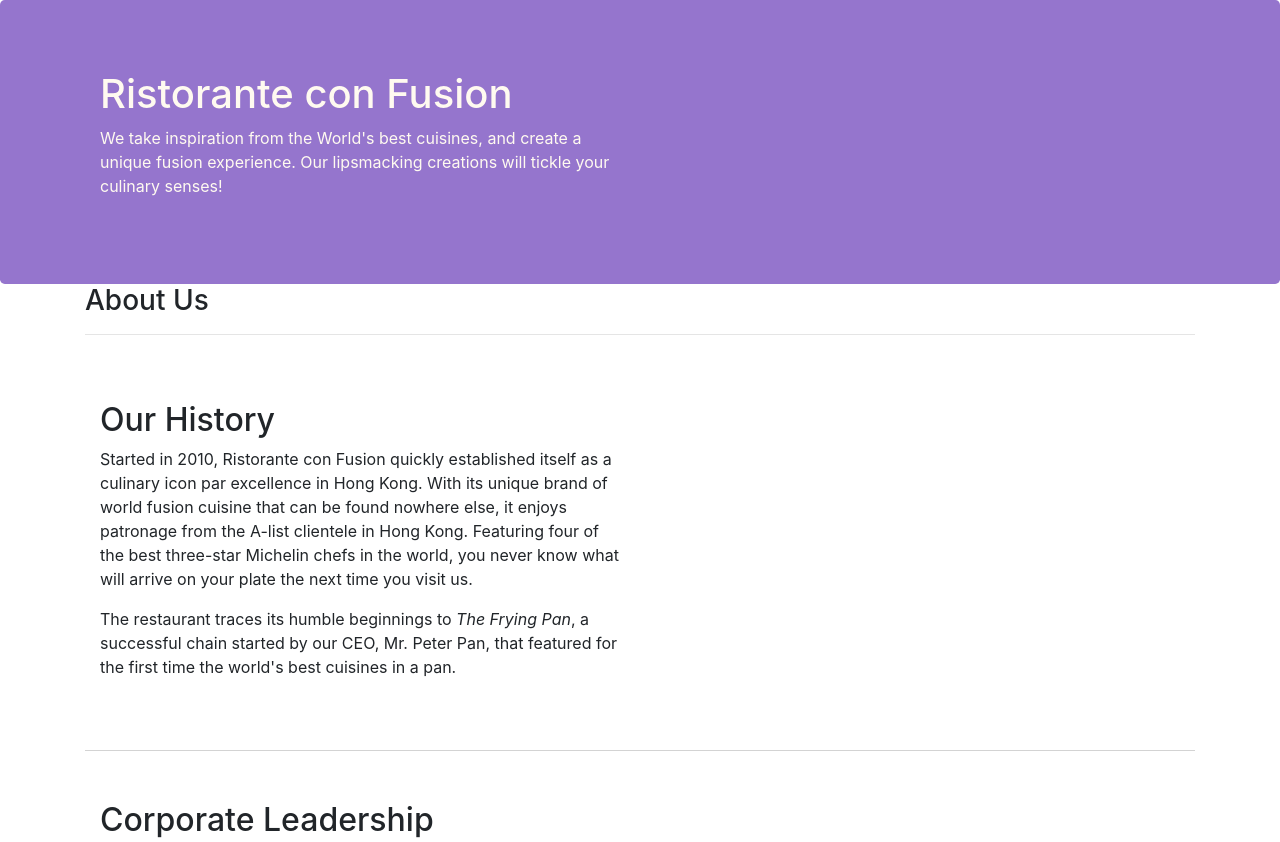
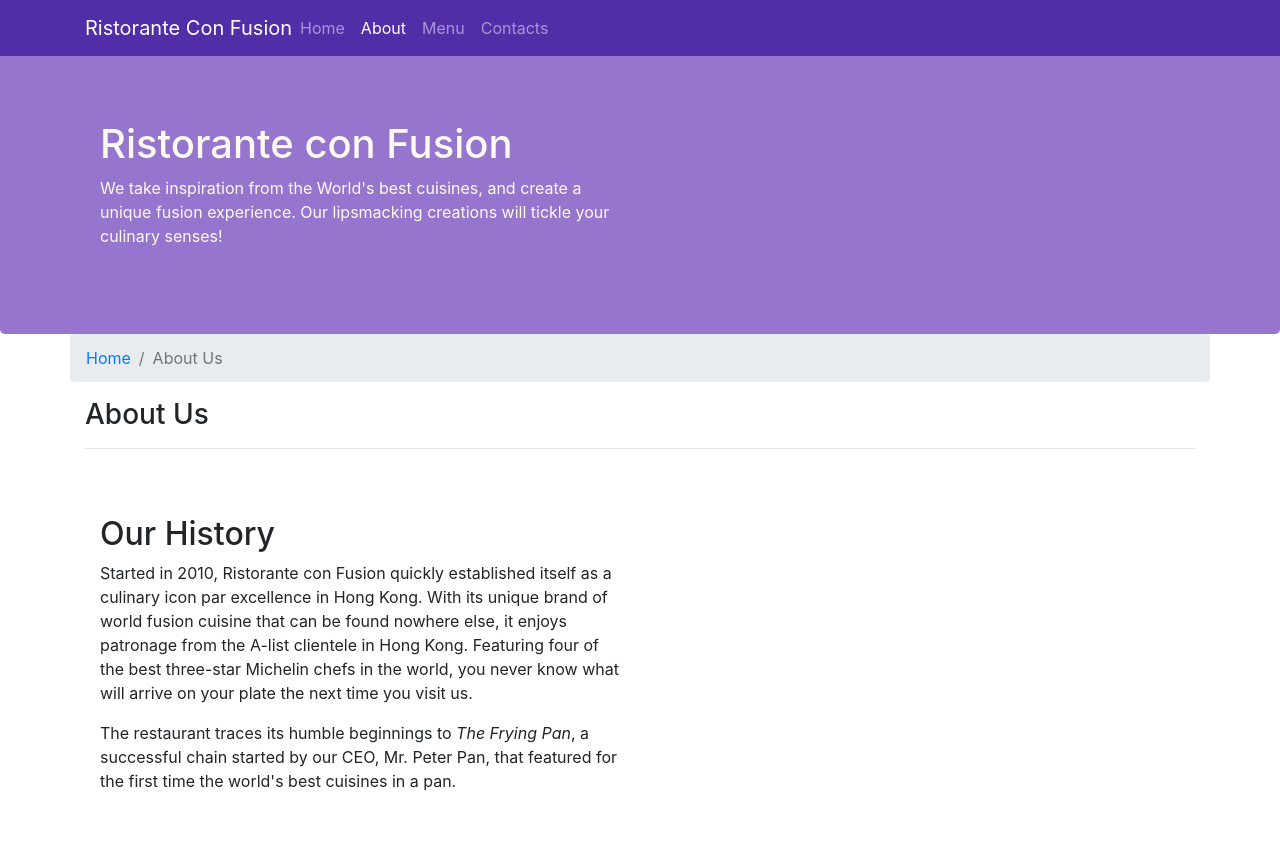
Before and after one commit to VygantasMiskinis/bootstrap, a website: page aboutus.html in a window 1280 px wide. Shown: the top 842 px of the page. Drawn offline with nearby package versions, Linux system fonts and the light colour scheme.

Commit message:
Added Navbar

```diff
--- a/aboutus.html
+++ b/aboutus.html
@@ -13,7 +13,22 @@
 </head>
 
 <body>
-
+    <nav class="navbar navbar-dark navbar-expand-sm fixed-top">
+        <div class="container">
+            <button class="navbar-toggler" type="button" data-toggle="collapse" data-target="#Navbar">
+                <span class="navbar-toggler-icon"></span>
+            </button>
+            <a class="navbar-brand mr-auto" href="./index.html">Ristorante Con Fusion</a>
+            <div class="collapse navbar-collapse" id="Navbar">
+            <ul class="navbar-nav mr-auto">
+                <li class="nav-item "><a class="nav-link" href="./index.html">Home</a></li>
+                <li class="nav-item active"><a class="nav-link" href="#">About</a></li>
+                <li class="nav-item"><a class="nav-link" href="#">Menu</a></li>
+                <li class="nav-item"><a class="nav-link" href="#">Contacts</a></li>
+            </ul>
+           </div>
+        </div>
+    </nav>
     <header class="jumbotron">
         <div class="container">
             <div class="row row-header">
@@ -29,6 +44,10 @@
 
     <div class="container">
         <div class="row">
+            <ol class="col-12 breadcrumb">
+                <li class="breadcrumb-item"><a href="./index.html">Home</a></li>
+                <li class="breadcrumb-item active">About Us</li>
+            </ol>
             <div class="col-12">
                <h3>About Us</h3>
                <hr>
@@ -68,7 +87,7 @@
                 <div class="col-4 offset-1 col-sm-2">
                     <h5>Links</h5>
                     <ul class="list-unstyled">
-                        <li><a href="#">Home</a></li>
+                        <li><a href="./index.html">Home</a></li>
                         <li><a href="#">About</a></li>
                         <li><a href="#">Menu</a></li>
                         <li><a href="#">Contact</a></li>
--- a/css/styles.css
+++ b/css/styles.css
@@ -30,3 +30,14 @@
     margin: 0px;
     color: #0f0f0f;
 }
+body {
+
+padding: 50px 0px 0px 0px;
+z-index: 0;
+
+}
+
+.navbar-dark {
+
+    background-color: #512DA8;
+}
```
Also changed, not shown: index.html (+17 -2 lines).
